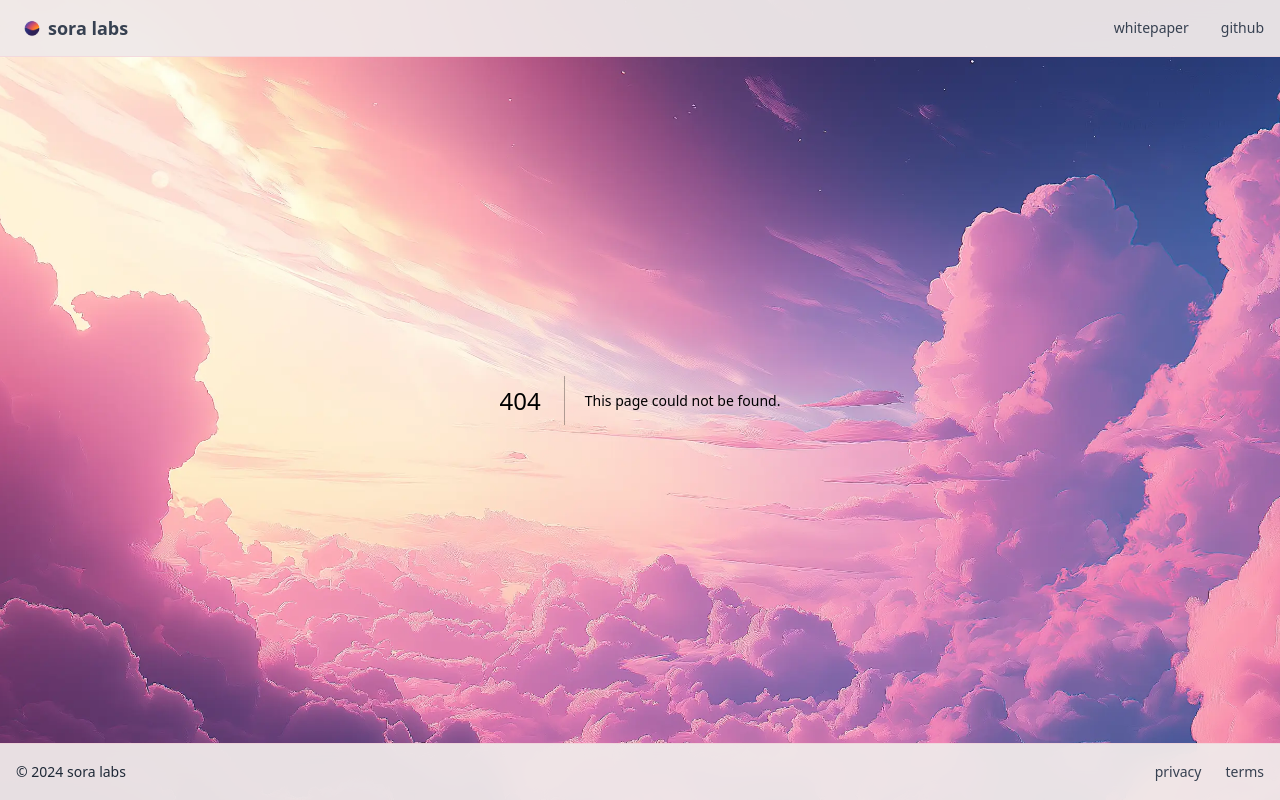
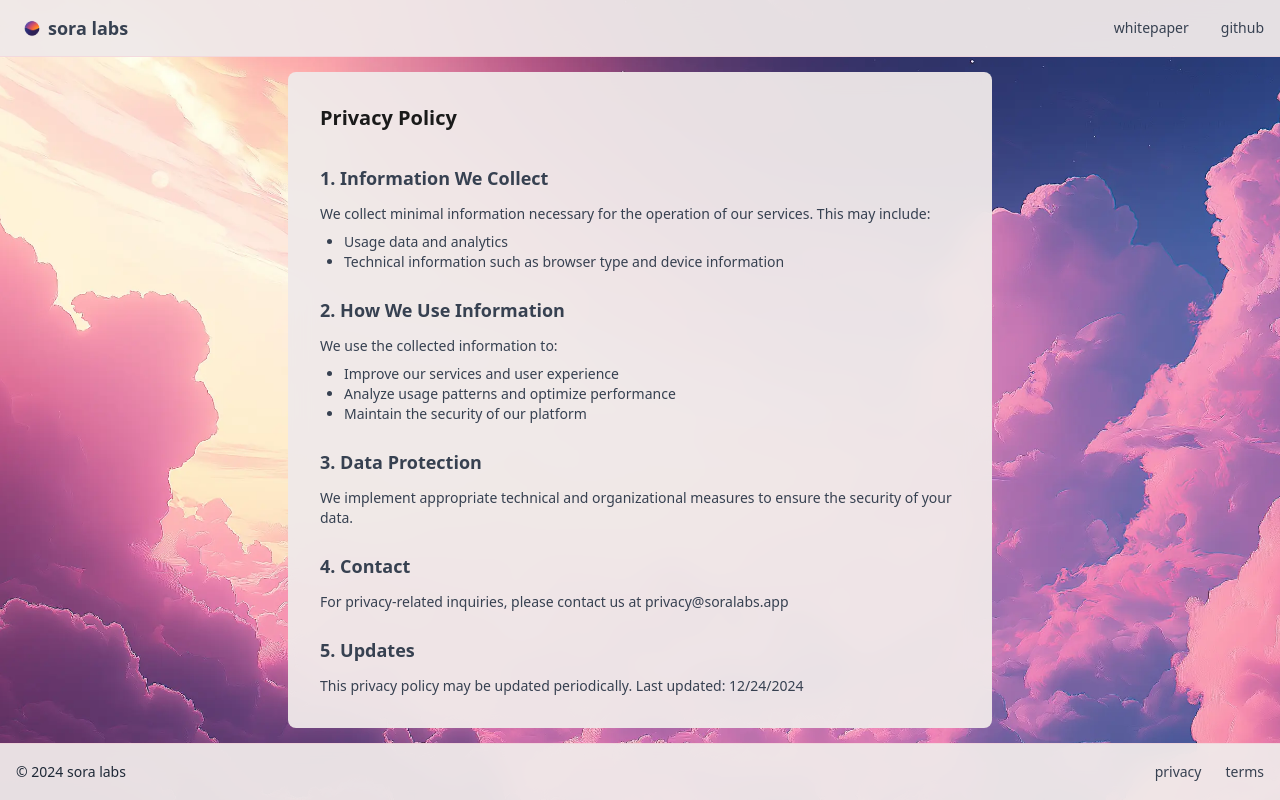
Before and after one commit to nimlik/SilverbackAI, a Next.js app: page /privacy in a window 1280 px wide. Before the commit this address had no page. Built offline with nearby package versions, Linux system fonts and the light colour scheme.

Commit message:
feat: privacy policy & terms of service

```diff
--- /dev/null
+++ b/src/app/privacy/layout.tsx
@@ -0,0 +1,20 @@
+import type { Metadata } from "next";
+
+export const metadata: Metadata = {
+  title: "sora labs - privacy policy",
+  description:
+    "read the sora labs privacy policy to learn about how we handle your data.",
+  openGraph: {
+    title: "sora labs - privacy policy",
+    description:
+      "read the sora labs privacy policy to learn about how we handle your data.",
+  },
+};
+
+export default function PrivacyLayout({
+  children,
+}: {
+  children: React.ReactNode;
+}) {
+  return children;
+}
--- /dev/null
+++ b/src/app/privacy/page.tsx
@@ -0,0 +1,68 @@
+export default function Privacy() {
+  const lastUpdated = new Date("2024-12-24").toLocaleDateString();
+
+  return (
+    <div className="h-full flex items-center justify-center">
+      <div className="max-w-3xl mx-auto px-4 sm:px-6 lg:px-8">
+        <div className="bg-sora-neutral/95 backdrop-blur-md rounded-lg p-8">
+          <h1 className="text-xl font-bold mb-8">Privacy Policy</h1>
+
+          <div className="space-y-6 text-gray-700">
+            <section>
+              <h2 className="text-lg font-semibold mb-3">
+                1. Information We Collect
+              </h2>
+              <p className="text-sm">
+                We collect minimal information necessary for the operation of
+                our services. This may include:
+              </p>
+              <ul className="list-disc ml-6 mt-2 text-sm">
+                <li>Usage data and analytics</li>
+                <li>
+                  Technical information such as browser type and device
+                  information
+                </li>
+              </ul>
+            </section>
+
+            <section>
+              <h2 className="text-lg font-semibold mb-3">
+                2. How We Use Information
+              </h2>
+              <p className="text-sm">We use the collected information to:</p>
+              <ul className="list-disc ml-6 mt-2 text-sm">
+                <li>Improve our services and user experience</li>
+                <li>Analyze usage patterns and optimize performance</li>
+                <li>Maintain the security of our platform</li>
+              </ul>
+            </section>
+
+            <section>
+              <h2 className="text-lg font-semibold mb-3">3. Data Protection</h2>
+              <p className="text-sm">
+                We implement appropriate technical and organizational measures
+                to ensure the security of your data.
+              </p>
+            </section>
+
+            <section>
+              <h2 className="text-lg font-semibold mb-3">4. Contact</h2>
+              <p className="text-sm">
+                For privacy-related inquiries, please contact us at
+                privacy@soralabs.app
+              </p>
+            </section>
+
+            <section>
+              <h2 className="text-lg font-semibold mb-3">5. Updates</h2>
+              <p className="text-sm">
+                This privacy policy may be updated periodically. Last updated:{" "}
+                {lastUpdated}
+              </p>
+            </section>
+          </div>
+        </div>
+      </div>
+    </div>
+  );
+}
--- /dev/null
+++ b/src/app/terms/layout.tsx
@@ -0,0 +1,20 @@
+import type { Metadata } from "next";
+
+export const metadata: Metadata = {
+  title: "sora labs - terms of service",
+  description:
+    "read the sora labs terms of service to learn about our terms and conditions.",
+  openGraph: {
+    title: "sora labs - terms of service",
+    description:
+      "read the sora labs terms of service to learn about our terms and conditions.",
+  },
+};
+
+export default function TermsLayout({
+  children,
+}: {
+  children: React.ReactNode;
+}) {
+  return children;
+}
--- /dev/null
+++ b/src/app/terms/page.tsx
@@ -0,0 +1,61 @@
+export default function Terms() {
+  const lastUpdated = new Date("2024-12-24").toLocaleDateString();
+
+  return (
+    <div className="h-full flex items-center justify-center">
+      <div className="max-w-3xl mx-auto px-4 sm:px-6 lg:px-8">
+        <div className="bg-sora-neutral/95 backdrop-blur-md rounded-lg p-8">
+          <h1 className="text-xl font-bold mb-8">Terms of Service</h1>
+
+          <div className="space-y-6 text-gray-700">
+            <section>
+              <h2 className="text-lg font-semibold mb-3">
+                1. Acceptance of Terms
+              </h2>
+              <p className="text-sm">
+                By accessing and using Sora Labs&apos; services, you agree to be
+                bound by these Terms of Service.
+              </p>
+            </section>
+
+            <section>
+              <h2 className="text-lg font-semibold mb-3">2. Use License</h2>
+              <p className="text-sm">
+                Our content is licensed under the MIT License. You may view and
+                fork our repositories according to the license terms.
+              </p>
+            </section>
+
+            <section>
+              <h2 className="text-lg font-semibold mb-3">3. Limitations</h2>
+              <p className="text-sm">You agree not to:</p>
+              <ul className="list-disc ml-6 mt-2 text-sm">
+                <li>Use our services for any unlawful purpose</li>
+                <li>Attempt to gain unauthorized access to our systems</li>
+                <li>Interfere with or disrupt our services</li>
+              </ul>
+            </section>
+
+            <section>
+              <h2 className="text-lg font-semibold mb-3">4. Disclaimer</h2>
+              <p className="text-sm">
+                Our services are provided &quot;as is&quot; without any
+                warranties, express or implied.
+              </p>
+            </section>
+
+            <section>
+              <h2 className="text-lg font-semibold mb-3">
+                5. Changes to Terms
+              </h2>
+              <p className="text-sm">
+                We reserve the right to modify these terms at any time. Last
+                updated: {lastUpdated}
+              </p>
+            </section>
+          </div>
+        </div>
+      </div>
+    </div>
+  );
+}
--- a/src/app/whitepaper/page.tsx
+++ b/src/app/whitepaper/page.tsx
@@ -1,6 +1,6 @@
 export default function Whitepaper() {
   return (
-    <div className="min-h-screen flex items-center justify-center">
+    <div className="h-full flex items-center justify-center">
       <div className="max-w-7xl mx-auto px-4 sm:px-6 lg:px-8">
         <div className="flex flex-col items-center bg-sora-bg/50 backdrop-blur-md rounded-lg p-4"></div>
       </div>
--- a/src/components/AnimatedDefinition/SoraDefinition.tsx
+++ b/src/components/AnimatedDefinition/SoraDefinition.tsx
@@ -2,8 +2,8 @@
 
 import { motion, AnimatePresence } from "framer-motion";
 import { useEffect, useState } from "react";
-import TypewriterText from "./TypewriterText";
-import CursorBlinker from "./CursorBlinker";
+import TypewriterText from "../TypewriterText";
+import CursorBlinker from "../CursorBlinker";
 
 export default function SoraDefinition({
   isDeleting,
--- a/src/components/AnimatedDefinition/SoraLabDefinition.tsx
+++ b/src/components/AnimatedDefinition/SoraLabDefinition.tsx
@@ -1,7 +1,7 @@
 "use client";
 
 import { useState } from "react";
-import TypewriterText from "./TypewriterText";
+import TypewriterText from "../TypewriterText";
 
 export default function SoraLabsDefinition() {
   const [currentLine, setCurrentLine] = useState(0);
--- a/src/components/Footer.tsx
+++ b/src/components/Footer.tsx
@@ -5,13 +5,13 @@ export default function Footer() {
         <div className="text-gray-800 text-sm">© 2024 sora labs</div>
         <div className="flex gap-6 text-sm">
           <a
-            href="#"
+            href="/privacy"
             className="text-gray-700 hover:text-sora-primary transition-colors"
           >
             privacy
           </a>
           <a
-            href="#"
+            href="/terms"
             className="text-gray-700 hover:text-sora-secondary transition-colors"
           >
             terms
```
Also changed, not shown: src/components/CursorBlinker.tsx (renamed from src/components/AnimatedDefinition/CursorBlinker.tsx), src/components/TypewriterText.tsx (renamed from src/components/AnimatedDefinition/TypewriterText.tsx).
